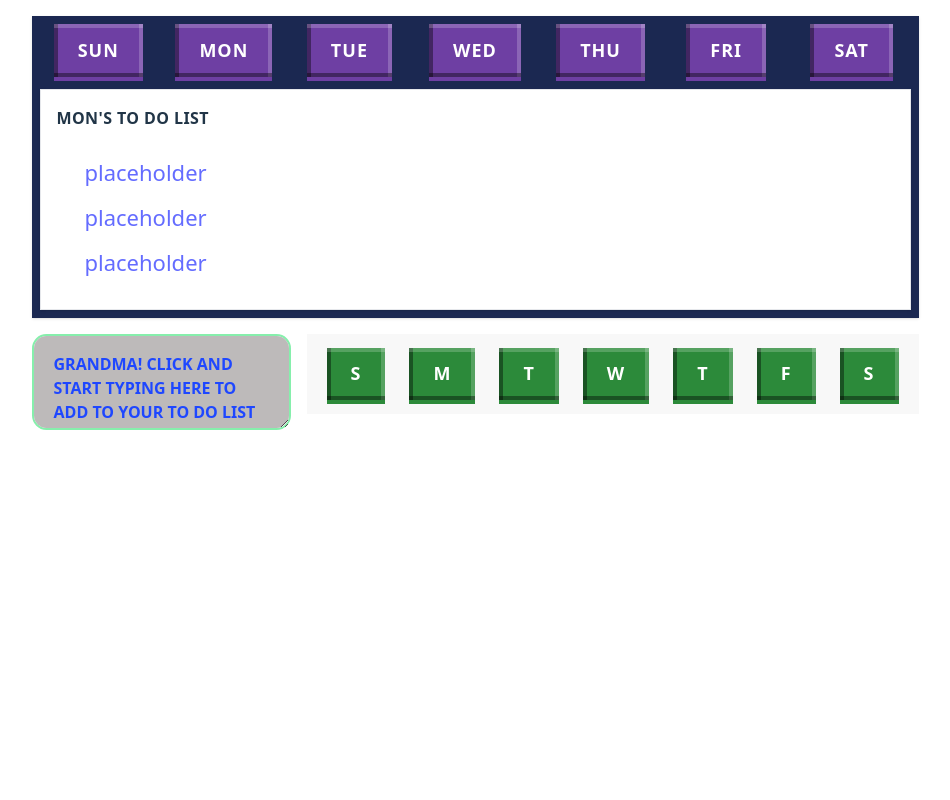
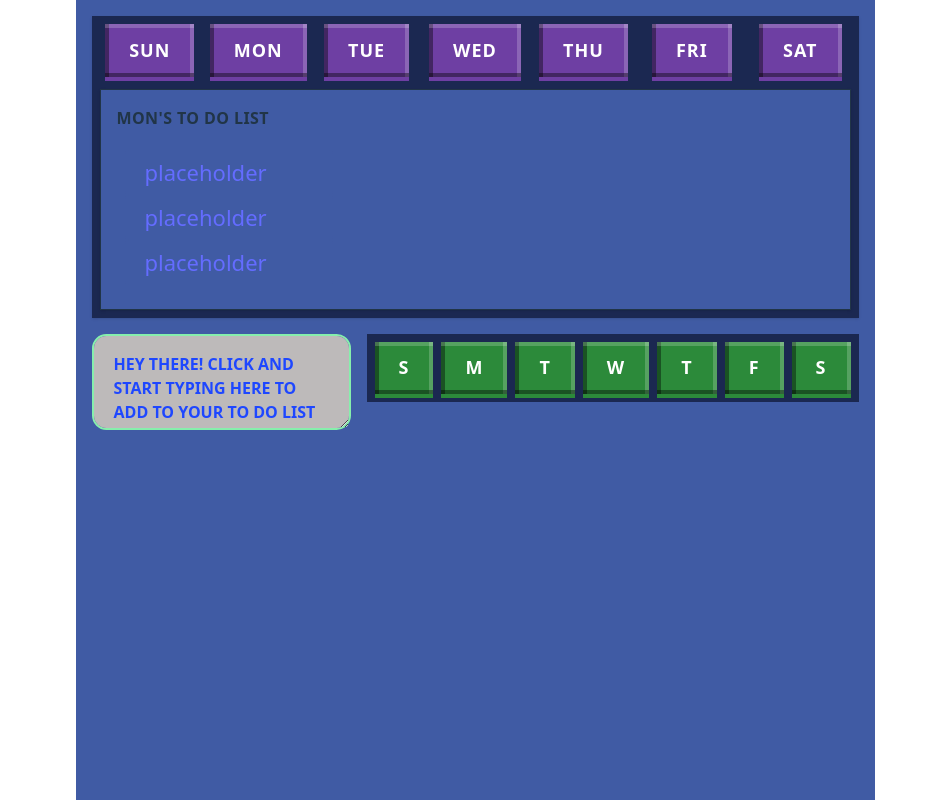
Before and after one commit to drainr/GrandManager, a React (Vite) app: page / in a window 1280 px wide. Shown: the whole page, without its empty margins (165-1115 px from the left). Built offline with nearby package versions, Linux system fonts and the light colour scheme.

Commit message:
starting to change the design of the calendar more and more

```diff
--- a/src/components/list/DisplayTodo.jsx
+++ b/src/components/list/DisplayTodo.jsx
@@ -39,17 +39,17 @@ const DisplayTodo = () => {
 				onDayClick={handleDayClick}
 			/>
 
-			<div className="mt-3 border border-gray-200 bg-white p-4 shadow-sm">
+			<div className="mt-3 border bg-[#405BA4] p-4 shadow-sm">
 				<div
 					key={menuVersion}
-					className="space-y-3"
+					className="space-y-3 "
 					style={{ animation: 'weeklyBarDrop 240ms ease-out' }}
 				>
-					<h3 className="text-left text-sm font-extrabold uppercase tracking-wide  bg-white! sm:text-base">{menuTitle}</h3>
-					<ul className="menu menu-xl bg-white! w-56">
+					<h3 className="text-left text-sm font-extrabold uppercase tracking-wide  bg-[#405BA4] sm:text-base">{menuTitle}</h3>
+					<ul className="menu menu-xl bg-[#405BA4] w-56">
 						{menuItems.map((item) => (
 							<li key={item}>
-								<a className="bg-white! hover:bg-white! active:bg-white! focus:bg-white!">{item}</a>
+								<a className="bg-[#405BA4] hover:bg-white! active:bg-white! focus:bg-white!">{item}</a>
 							</li>
 						))}
 					</ul>
--- a/src/components/list/ListInput.jsx
+++ b/src/components/list/ListInput.jsx
@@ -2,8 +2,8 @@ const TodoList = () => {
   return (
     <div className="w-full flex-1">
       <textarea
-        placeholder="GRANDMA! CLICK AND START TYPING HERE TO ADD TO YOUR TO DO LIST"
-        className="list-Input text-black"
+        placeholder="HEY THERE! CLICK AND START TYPING HERE TO ADD TO YOUR TO DO LIST"
+        className="list-Input text-black placeholder-gray-400"
       ></textarea>
     </div>
   );
--- a/src/components/list/WeeklyBar.jsx
+++ b/src/components/list/WeeklyBar.jsx
@@ -1,15 +1,20 @@
 import React from 'react';
 import YellowButton from "../YellowButton.jsx";
 import PurpleButton from "../PurpleButton.jsx";
+import RedButton from "../RedButton.jsx";
+import GreenButton from "../GreenButton.jsx";
 
 const WeeklyBar = ({ weekDays, todayIndex, activeDay, onDayClick }) => {
   return (
         <div className="grid grid-cols-7 gap-2">
-            {weekDays.map((day, index) => (
+            {weekDays.map((day, index) => {
+                const isSelected = activeDay === day;
+                const ButtonComponent = isSelected ? YellowButton : PurpleButton;
+                return (
                 <div key={day} className="flex justify-center">
-                    <PurpleButton text={day} onClick={() => onDayClick(day)} />
-                </div>
-            ))}
+                    <ButtonComponent text={day} onClick={() => onDayClick(day)} />
+                </div>);
+})}
         </div>
     );
 };
--- a/src/components/list/multiSelectButton.jsx
+++ b/src/components/list/multiSelectButton.jsx
@@ -1,5 +1,6 @@
 import { useState } from 'react';
 import GreenButton from "../GreenButton.jsx";
+import RedButton from "../RedButton.jsx";
 
 const MultiSelectButton = () => {
 	const dayLetters = [
@@ -22,20 +23,18 @@ const MultiSelectButton = () => {
 	};
 
 	return (
-		<ul className="menu menu-horizontal flex-nowrap bg-base-200">
-			{dayLetters.map((day) => (
-				<li key={day.key}>
-                    <GreenButton text={day.label} onClick={() => toggleDay(day.key)}
-                                 aria-pressed={selectedDays.includes(day.key)}
-                                 className={
-                                     selectedDays.includes(day.key)
-                                         ? 'btn btn-md px-5 py-3 text-base bg-success! border-success! text-white!'
-                                         : 'btn btn-md px-5 py-3 text-base bg-white! border border-gray-300! text-success! hover:bg-success! hover:text-white!'
-                                 }/>
+        <ul className="flex gap-2 bg-[#1B2851] p-2 overflow-x-auto">
+            {dayLetters.map((day) => {
+                const isSelected = selectedDays.includes(day.key);
+                const ButtonComponent = isSelected ? RedButton : GreenButton;
 
-				</li>
-			))}
-		</ul>
+                return (
+                    <li key={day.key}>
+                        <ButtonComponent text={day.label} onClick={() => toggleDay(day.key)} />
+                    </li>
+                );
+            })}
+        </ul>
 	);
 };
 
--- a/src/pages/Calender.jsx
+++ b/src/pages/Calender.jsx
@@ -5,7 +5,7 @@ import MultiSelectButton from '../components/list/multiSelectButton.jsx';
 
 const Calender = () => {
   return (
-    <div className="min-h-screen bg-white p-4">
+    <div className="min-h-screen bg-[#405BA4] p-4">
       <DisplayTodo />
 
       <div className="mr-auto mt-4 flex w-full max-w-4xl flex-col gap-4 lg:flex-row lg:items-start">
```
